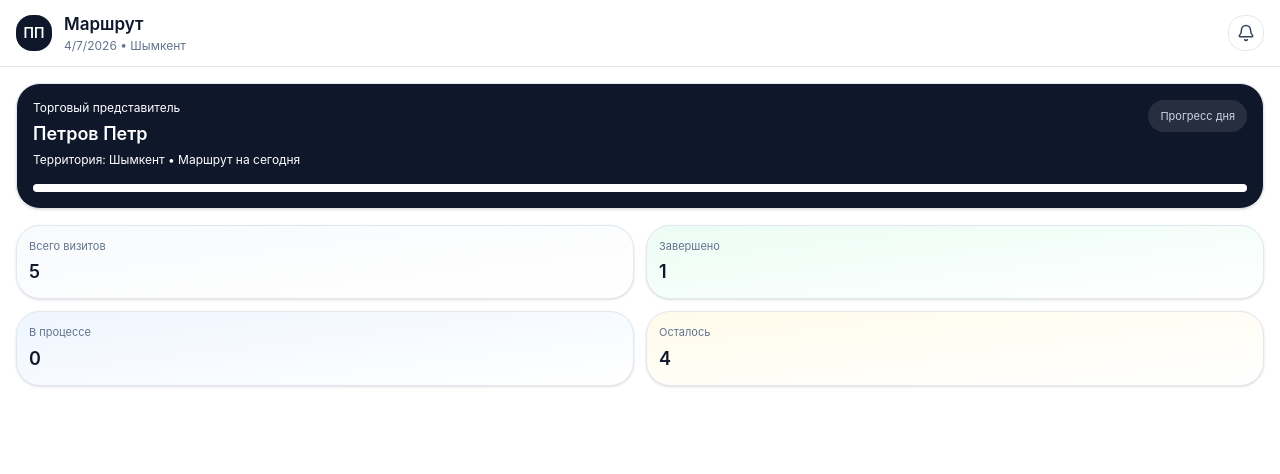
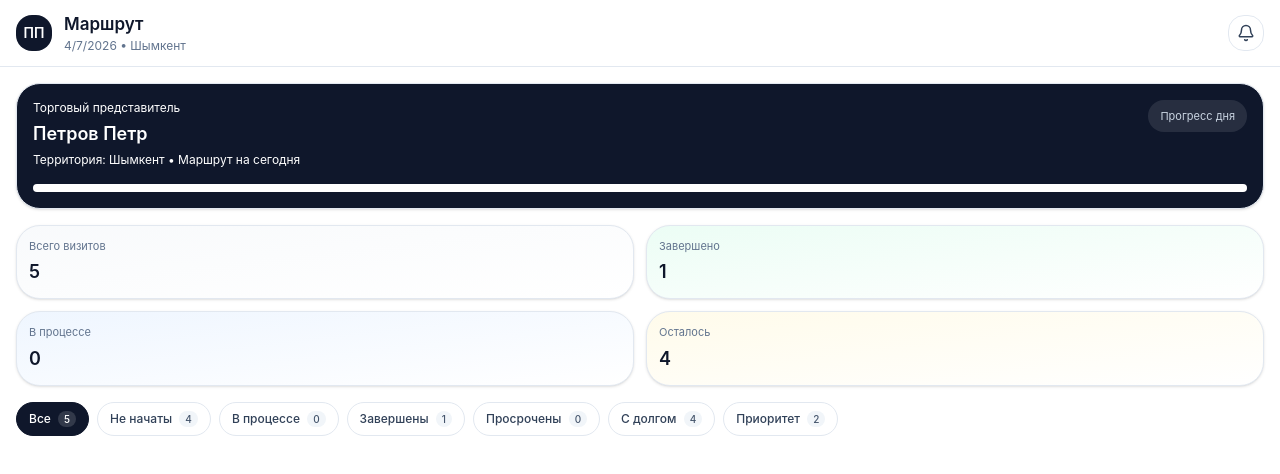
Before and after one commit to akambetov/sales-app, a React (Vite) app: page / in a window 1280 px wide. Shown: the top 474 px of the page. Built offline with nearby package versions, Linux system fonts and the light colour scheme.

Commit message:
feat: router stats filter

```diff
--- a/src/pages/sales-agent-route/@types.ts
+++ b/src/pages/sales-agent-route/@types.ts
@@ -1,6 +1,6 @@
 import type { TVisitStatus } from '@types'
 
-export interface IStore {
+interface IStore {
   id: number
   name: string
   address: string
@@ -21,3 +21,16 @@ export interface IStore {
   shelfRisk?: boolean
   status: TVisitStatus
 }
+
+interface IRouteStats {
+  total: number
+  notStarted: number
+  inProgress: number
+  done: number
+  overdue: number
+  withDebt: number
+  priority: number
+  left: number
+}
+
+export type { IStore, IRouteStats }
--- a/src/pages/sales-agent-route/components/metric-card.tsx
+++ b/src/pages/sales-agent-route/components/metric-card.tsx
@@ -25,10 +25,3 @@ export const MetricCard = ({
     <div className="mt-1 text-lg font-semibold text-slate-900">{value}</div>
   </Card>
 )
-
-export const SkeletonMetricCard = () => (
-  <div className={cn('animate-pulse bg-linear-to-br rounded-lg')}>
-    <div className="h-3 bg-slate-200 rounded w-1/2 mb-2" />
-    <div className="h-5 bg-slate-200 rounded w-1/3" />
-  </div>
-)
--- a/src/pages/sales-agent-route/components/metrics.tsx
+++ b/src/pages/sales-agent-route/components/metrics.tsx
@@ -1,24 +1,25 @@
-import { MetricCard, SkeletonMetricCard } from './metric-card'
+import { MetricCard } from './metric-card'
+import { MetricCardSkeleton } from './skeleton'
 
 export const Metrics = ({
   metrics,
   isLoading
 }: {
-  isLoading: boolean
   metrics: {
     total: number
     done: number
     inProgress: number
     left: number
   }
+  isLoading: boolean
 }) => (
   <div className="grid grid-cols-2 gap-3">
     {isLoading ? (
       <>
-        <SkeletonMetricCard />
-        <SkeletonMetricCard />
-        <SkeletonMetricCard />
-        <SkeletonMetricCard />
+        <MetricCardSkeleton />
+        <MetricCardSkeleton />
+        <MetricCardSkeleton />
+        <MetricCardSkeleton />
       </>
     ) : (
       <>
--- /dev/null
+++ b/src/pages/sales-agent-route/components/route-stats-filter.tsx
@@ -0,0 +1,49 @@
+import { cn } from '@utils'
+
+import { RouterStatsFilterSkeleton } from './skeleton/router-stats-filter-skeleton'
+
+import type { IRouteStats } from '../@types'
+
+export const RouteStatsFilter = ({
+  routeStats,
+  isLoading
+}: {
+  routeStats: IRouteStats
+  isLoading: boolean
+}) => (
+  <div className="flex gap-2 overflow-x-auto pb-1 [-ms-overflow-style:none] [scrollbar-width:none] [&::-webkit-scrollbar]:hidden">
+    {[
+      { label: 'Все', count: routeStats.total, active: true },
+      { label: 'Не начаты', count: routeStats.notStarted },
+      { label: 'В процессе', count: routeStats.inProgress },
+      { label: 'Завершены', count: routeStats.done },
+      { label: 'Просрочены', count: routeStats.overdue },
+      { label: 'С долгом', count: routeStats.withDebt },
+      { label: 'Приоритет', count: routeStats.priority }
+    ].map((item) =>
+      isLoading ? (
+        <RouterStatsFilterSkeleton key={item.label} />
+      ) : (
+        <button
+          key={item.label}
+          className={cn(
+            'shrink-0 rounded-full border px-3 py-2 text-xs font-medium',
+            item.active
+              ? 'border-slate-900 bg-slate-900 text-white'
+              : 'border-slate-200 bg-white text-slate-700'
+          )}
+        >
+          {item.label}{' '}
+          <span
+            className={cn(
+              'ml-1 rounded-full px-1.5 py-0.5 text-[10px]',
+              item.active ? 'bg-white/15 text-white' : 'bg-slate-100 text-slate-600'
+            )}
+          >
+            {item.count}
+          </span>
+        </button>
+      )
+    )}
+  </div>
+)
--- /dev/null
+++ b/src/pages/sales-agent-route/components/skeleton/index.ts
@@ -0,0 +1 @@
+export { MetricCardSkeleton } from './metric-card-skeleton'
--- /dev/null
+++ b/src/pages/sales-agent-route/components/skeleton/metric-card-skeleton.tsx
@@ -0,0 +1,8 @@
+import { cn } from '@utils'
+
+export const MetricCardSkeleton = () => (
+  <div className={cn('animate-pulse bg-linear-to-br rounded')}>
+    <div className="h-3 bg-slate-200 rounded w-1/2 mb-2" />
+    <div className="h-5 bg-slate-200 rounded w-1/3" />
+  </div>
+)
--- /dev/null
+++ b/src/pages/sales-agent-route/components/skeleton/router-stats-filter-skeleton.tsx
@@ -0,0 +1,7 @@
+import { cn } from '@utils'
+
+export const RouterStatsFilterSkeleton = () => (
+  <div className={cn('animate-pulse rounded bg-slate-200 px-3 py-2')}>
+    <div className="w-20 mb-2" />
+  </div>
+)
--- a/src/pages/sales-agent-route/sales-agent-route.tsx
+++ b/src/pages/sales-agent-route/sales-agent-route.tsx
@@ -5,7 +5,21 @@ import { Header, Avatar, Card } from '@components'
 import { useUser } from '@contexts'
 
 import { Metrics } from './components'
+import { RouteStatsFilter } from './components/route-stats-filter'
 import { useStoresQuery } from './query'
+
+import type { IRouteStats } from './@types'
+
+const DEFAULT_ROUTE_STATS: IRouteStats = {
+  total: 0,
+  notStarted: 0,
+  inProgress: 0,
+  done: 0,
+  overdue: 0,
+  withDebt: 0,
+  priority: 0,
+  left: 0
+}
 
 const SalesAgentRoute = () => {
   const user = useUser()
@@ -16,14 +30,19 @@ const SalesAgentRoute = () => {
   const routeStats = useMemo(() => {
     if (stores) {
       const total = stores.length
+      const notStarted = stores.filter((s) => s.status === 'Не начат').length
+      const inProgress = stores.filter((s) => s.status === 'В процессе').length
       const done = stores.filter((s) => s.status === 'Завершен').length
-      const inProgress = stores.filter((s) => s.status === 'В процессе').length
+      const overdue = stores.filter((s) => s.status === 'Просрочен').length
+      const withDebt = stores.filter((s) => s.debt > 0).length
+      const priority = stores.filter((s) => s.priority).length
+
       const left = total - done - inProgress
 
-      return { total, done, inProgress, left }
+      return { total, notStarted, inProgress, done, overdue, withDebt, priority, left }
     }
 
-    return { total: 0, done: 0, inProgress: 0, left: 0 }
+    return DEFAULT_ROUTE_STATS
   }, [stores])
 
   return (
@@ -63,40 +82,10 @@ const SalesAgentRoute = () => {
             </div>
           </div>
         </Card>
-        <Metrics isLoading={isLoading} metrics={routeStats} />
+        <Metrics metrics={routeStats} isLoading={isLoading} />
+        <RouteStatsFilter routeStats={routeStats} isLoading={isLoading} />
 
         {/*
-      <div className="flex gap-2 overflow-x-auto pb-1 [-ms-overflow-style:none] [scrollbar-width:none] [&::-webkit-scrollbar]:hidden">
-        {[
-          { label: 'Все', count: routeStats.total, active: true },
-          { label: 'Не начаты', count: stores.filter((s) => s.status === 'Не начат').length },
-          { label: 'В процессе', count: stores.filter((s) => s.status === 'В процессе').length },
-          { label: 'Завершены', count: stores.filter((s) => s.status === 'Завершен').length },
-          { label: 'Просрочены', count: stores.filter((s) => s.status === 'Просрочен').length },
-          { label: 'С долгом', count: stores.filter((s) => s.debt > 0).length },
-          { label: 'Приоритет', count: stores.filter((s) => s.priority).length }
-        ].map((item) => (
-          <button
-            key={item.label}
-            className={cn(
-              'shrink-0 rounded-full border px-3 py-2 text-xs font-medium',
-              item.active
-                ? 'border-slate-900 bg-slate-900 text-white'
-                : 'border-slate-200 bg-white text-slate-700'
-            )}
-          >
-            {item.label}{' '}
-            <span
-              className={cn(
-                'ml-1 rounded-full px-1.5 py-0.5 text-[10px]',
-                item.active ? 'bg-white/15 text-white' : 'bg-slate-100 text-slate-600'
-              )}
-            >
-              {item.count}
-            </span>
-          </button>
-        ))}
-      </div>
 
       <Card className="p-3">
         <div className="flex items-center gap-2 rounded-2xl bg-slate-50 px-3 py-2.5">
```
